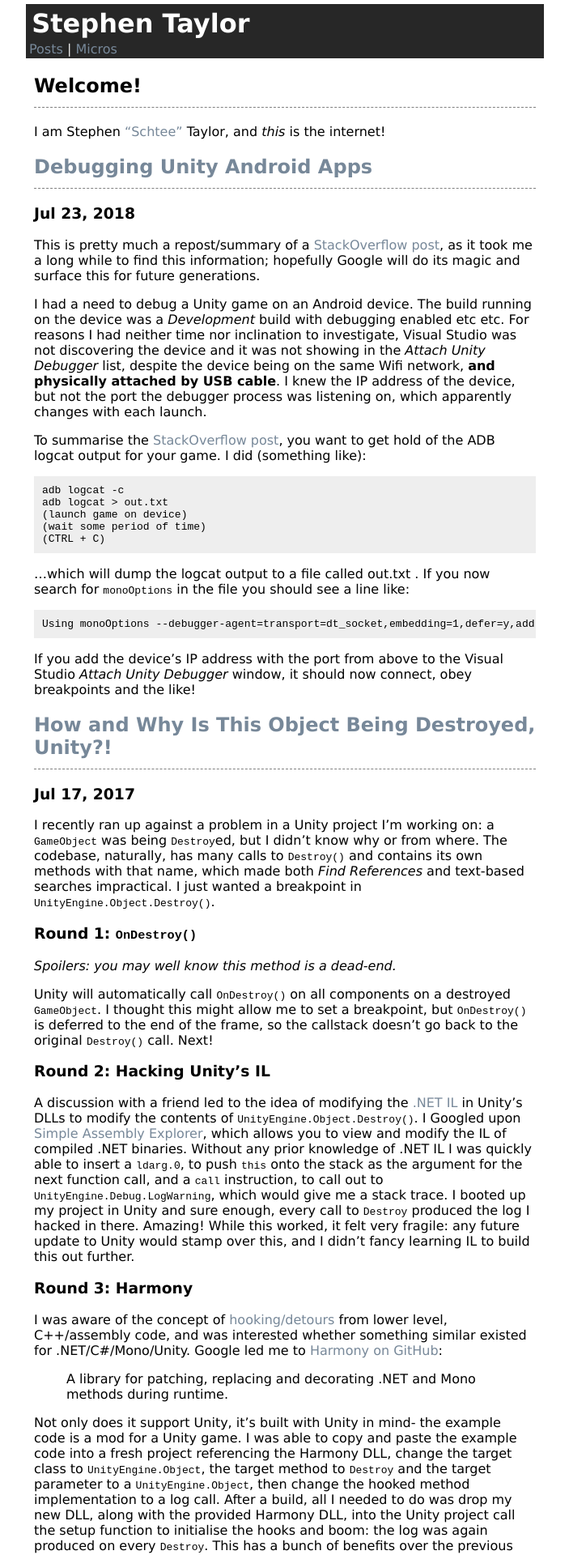
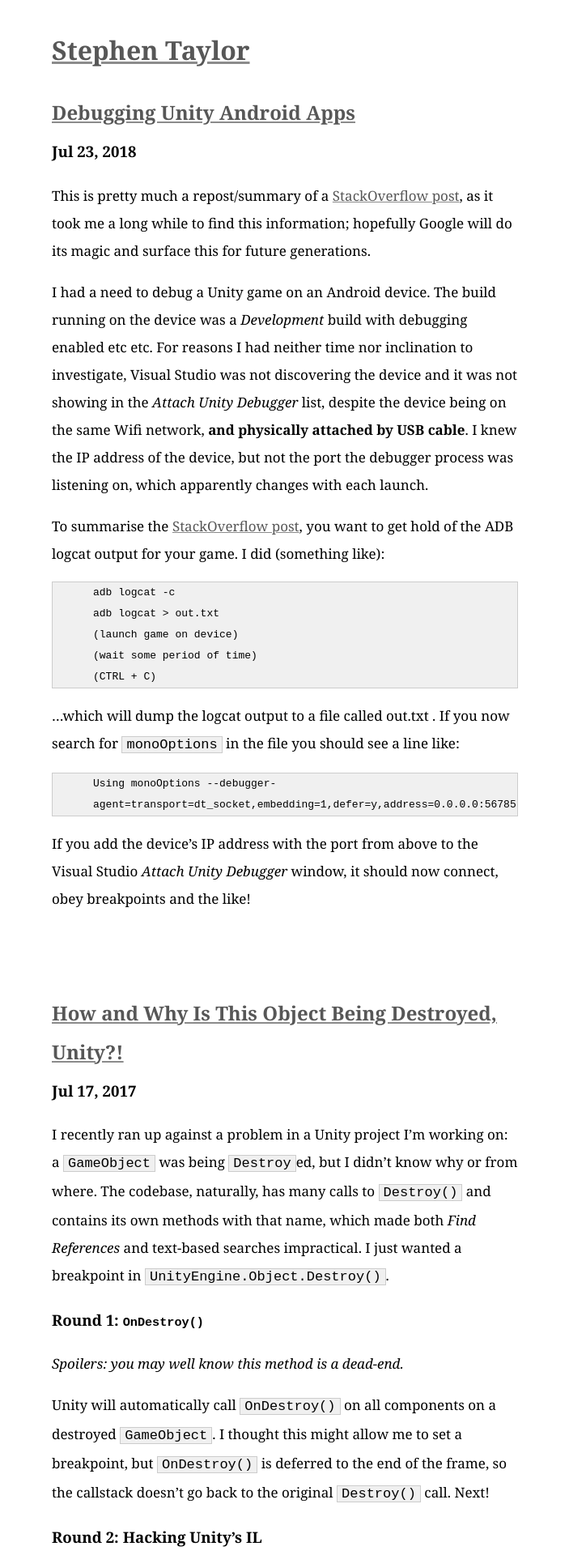
Before and after one commit to Schtee/schtee.github.io, a Jekyll site: the page built from index.md, in a window 1280 px wide. Shown: the top 1920 px of the page at 81% size, without its empty margins (288-991 px from the left). Built offline with Jekyll 4.4.1, drawn with Linux system fonts in a browser that asks for light colours.

Commit message:
New style

```diff
--- a/_layouts/default.html
+++ b/_layouts/default.html
@@ -7,18 +7,15 @@
 		<meta name="viewport" content="width=device-width,maximum-scale=2">
 		<link rel="stylesheet" type="text/css" media="screen" href="/assets/css/style.css">
 		<title>Stephen Taylor | Code whisperer</title>
-
 	</head>
 
 	<body>
 		<div id="header">
 			<h1><a href="{{ site.url }}">{{ site.title}}</a></h1>
-      <a href="{{ site.url }}">Posts</a> | <a href="{{ site.url }}/micros">Micros</a>
 		</div>
 
 		<div id="content">
 			{{ content }}
 		</div>
-
 	</body>
 </html>
--- a/_layouts/post.html
+++ b/_layouts/post.html
@@ -2,6 +2,8 @@
 layout: default
 ---
 {% assign date_format = site.minima.date_format | default: "%b %-d, %Y" %}
-<h2><a href="{{ page.url | relative_url }}">{{ page.title | escape }}</a></h2>
-<h3>{{ page.date | date: date_format }}</h3>
+<div class="post">
+	<h2><a href="{{ page.url | relative_url }}">{{ page.title | escape }}</a></h2>
+	<h3>{{ page.date | date: date_format }}</h3>
 {{content}}
+</div>
--- /dev/null
+++ b/assets/css/style.css
@@ -0,0 +1,70 @@
+/* tip from https://stackoverflow.com/questions/9201968/content-jumps-horizontally-whenever-browser-adds-a-scrollbar/9202094 to adjust for scrollbar width */
+html {
+	margin-left:calc(100vw - 100%);
+}
+
+body {
+	margin: 30px auto;
+	width: 100%;
+	padding: 0 48px;
+	max-width: 576px;
+	font-family: "Iowan Old Style","Iowan","Georgia",serif;
+	line-height: 2;
+}
+
+.post h2 {
+	margin-bottom: 5px;
+	text-decoration: underline #8b8b8b;
+	color: #575757;
+}
+
+.post h3 {
+	margin-top: 5px;
+}
+
+.post p {
+	font-weight: 400;
+	font-size: 17px;
+}
+
+a, a:visited, a:active, a:hover {
+	text-decoration: underline #8b8b8b;
+	color: #575757;
+}
+
+a:hover, a:active {
+	color: #404040;
+}
+
+.post p>code {
+	background-color: #f0f0f0;
+	border: 1px solid #cccccc;
+	padding: 0 5px;
+}
+
+.post pre, .post blockquote {
+	background-color: #f0f0f0;
+	border: 1px solid #cccccc;
+}
+
+.post pre, .post blockquote {
+	padding-left: 50px;
+	overflow: auto;
+}
+
+.post pre, .post blockquote+p {
+	white-space: pre-line;
+}
+
+.post blockquote {
+	margin-left: 0;
+	font-style: italic;
+}
+
+.post {
+	margin-bottom: 100px;
+}
+
+.post img {
+	max-width: 100%;
+}
--- a/assets/css/style.scss
+++ /dev/null
@@ -1,59 +0,0 @@
----
----
-
-// tip from https://stackoverflow.com/questions/9201968/content-jumps-horizontally-whenever-browser-adds-a-scrollbar/9202094 to adjust for scrollbar width
-html {
-    margin-left: calc(100vw - 100%);
-}
-
-body {
-    margin: 0 auto;
-    width: 100%;
-    max-width: 640px;
-    font-family: 'Lucida Grande', 'Calibri', Helvetica, Arial, sans-serif;
-    color: black;
-}
-
-a, a:active, a:visited {
-    text-decoration: none;
-    color: lightslategray;
-}
-
-a:hover {
-    text-decoration: underline;
-}
-
-pre {
-    overflow: auto;
-    background-color: #eeeeee;
-    padding: 10px;
-}
-
-#header h1 a, #header h1 a:active, #header h1 a:visited {
-    color: white;
-}
-
-#header {
-    margin-top: 5px;
-    background-color: #272727;
-    color: #eeeeee;
-    padding: 2px 0.25em;
-}
-
-#header h1 {
-    margin: 0.1em;
-}
-
-#content {
-    padding: 0 10px;
-}
-
-#content h2 {
-    border: 0;
-    border-bottom: 1px dashed gray;
-    padding-bottom: 0.5em;
-}
-
-#content img {
-    max-width: 100%;
-}
--- a/index.md
+++ b/index.md
@@ -1,6 +1,4 @@
 ---
-title: "Stevet.me"
+title: "ste.vet"
 layout: home
 ---
-## Welcome!
-I am Stephen ["Schtee"](http://twitter.com/schtee) Taylor, and *this* is the internet!
```
Also changed, not shown: _config.yml (line endings or trailing spaces), _layouts/home.html (indentation only). Lines whose indentation alone changed are shown as unchanged.
